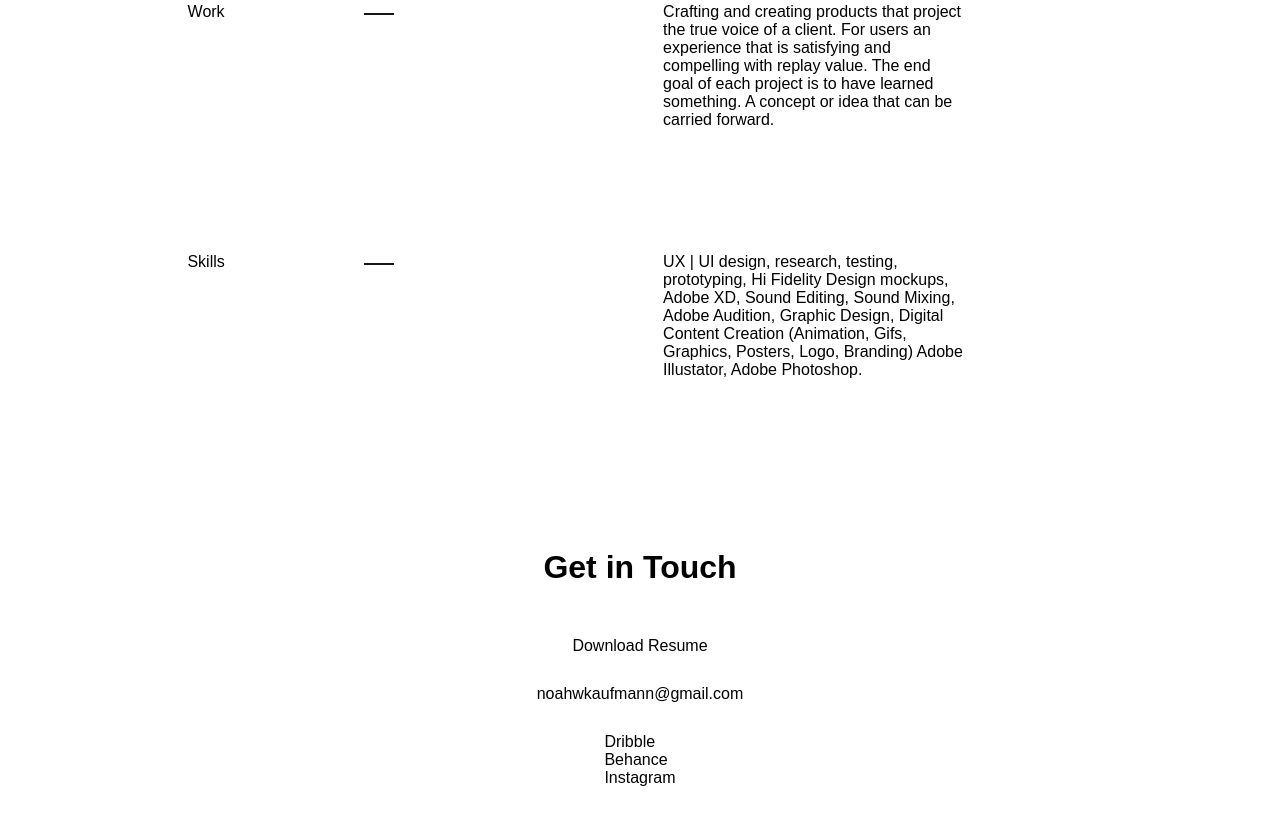
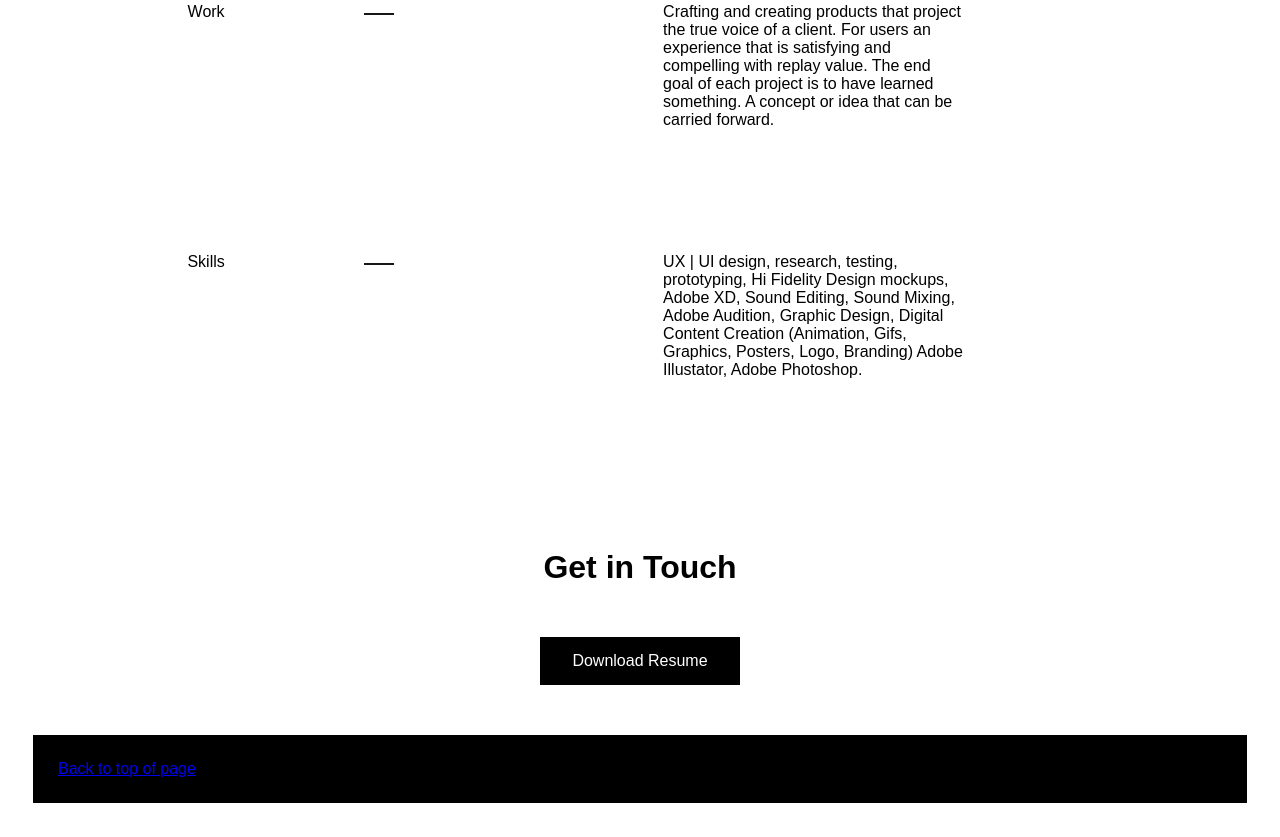
Before and after one commit to Nkauf007/Profile-Page, a plain HTML site: page index.html in a window 1280 px wide. Shown: the part 1923-2760 px from the top of the page. Drawn offline with nearby package versions, Linux system fonts and the light colour scheme; a web font is replaced by a local one.

Commit message:
Interactivity added
Ive added a link to DL my Resum as well as an anchor link at the Bottom of page

```diff
--- a/index.html
+++ b/index.html
@@ -12,6 +12,7 @@
 </head>
 
 <nav class="nav">
+    <a name="top"></a>
     <div class="logo">LOGO
 
     </div>
@@ -98,15 +99,20 @@
 
     <div class="getIntouch">
         <h1> Get in Touch </h1>
-        <div class="resume">Download Resume</div>
-        <div class="email">noahwkaufmann@gmail.com</div>
-        <div class="socialLower1">Dribble<div>
-        <div class="socialLower2">Behance<div>
-        <div class="socialLower3">Instagram<div>
+
+        <a class=dlResume href="IMAGES/Resume NK-2.pdf" download="IMAGES/Resume NK-2.pdf">Download Resume</a>
 
 
 
-    </div>
+       </div>
+
+    <footer class="footer">
+
+
+        <a  class="top" href="#top">Back to top of page</a>
+
+
+    </footer>
 
 
 
--- a/style.css
+++ b/style.css
@@ -215,9 +215,38 @@ margin-top: 10px;
 
 
 
+    .dlResume{
+        grid-row: 3/4;
+        background-color: #000000; /* Green */
+        border: none;
+        color: rgb(255, 255, 255);
+        padding: 15px 32px;
+        text-align: center;
+        text-decoration: none;
+        display: inline-block;
+        font-size: 16px;
+      }
+
+      .sendEmail{
+        grid-row: 4/5;
+        background-color: #000000; /* Green */
+        border: none;
+        color: rgb(255, 255, 255);
+        padding: 15px 32px;
+        text-align: center;
+        text-decoration: none;
+        display: inline-block;
+        font-size: 16px;
+      }
 
 
 
+      .footer { margin:25px;
+        padding:25px;
+        height: auto; width: auto;
+       background-color: #000000;
+       content: #ffffff;
+        }
 
 
 
@@ -262,10 +291,11 @@ margin-top: 10px;
 
 
 
-.project1Image {grid-column:1/2; background-color: ;display: flex;
+.project1Image {grid-column:1/2; background-color:black ;display: flex;
         justify-content:center;
         align-items: center;
-        order: 1;}
+        order: 1;
+    height: 100%;}
 
 .project2Image {grid-column:1/2; background-color: ;display: flex;
         justify-content:flex-start;
@@ -296,3 +326,6 @@ margin-top: 10px;
 
 
 }
+
+
+.footer {background-color: #000000;}
```
Also changed, not shown: IMAGES/Group 1@2x.png (added), index.js (line endings or trailing spaces), 1 other file.
